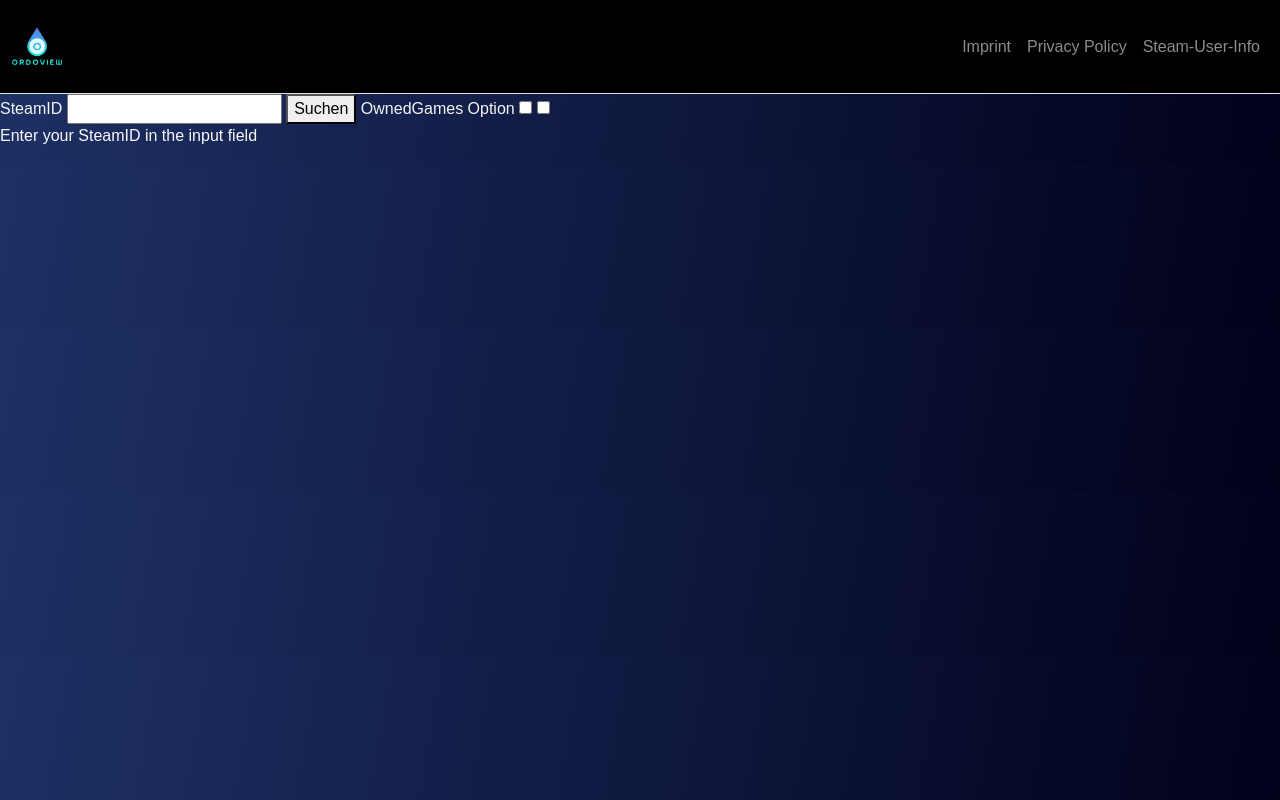
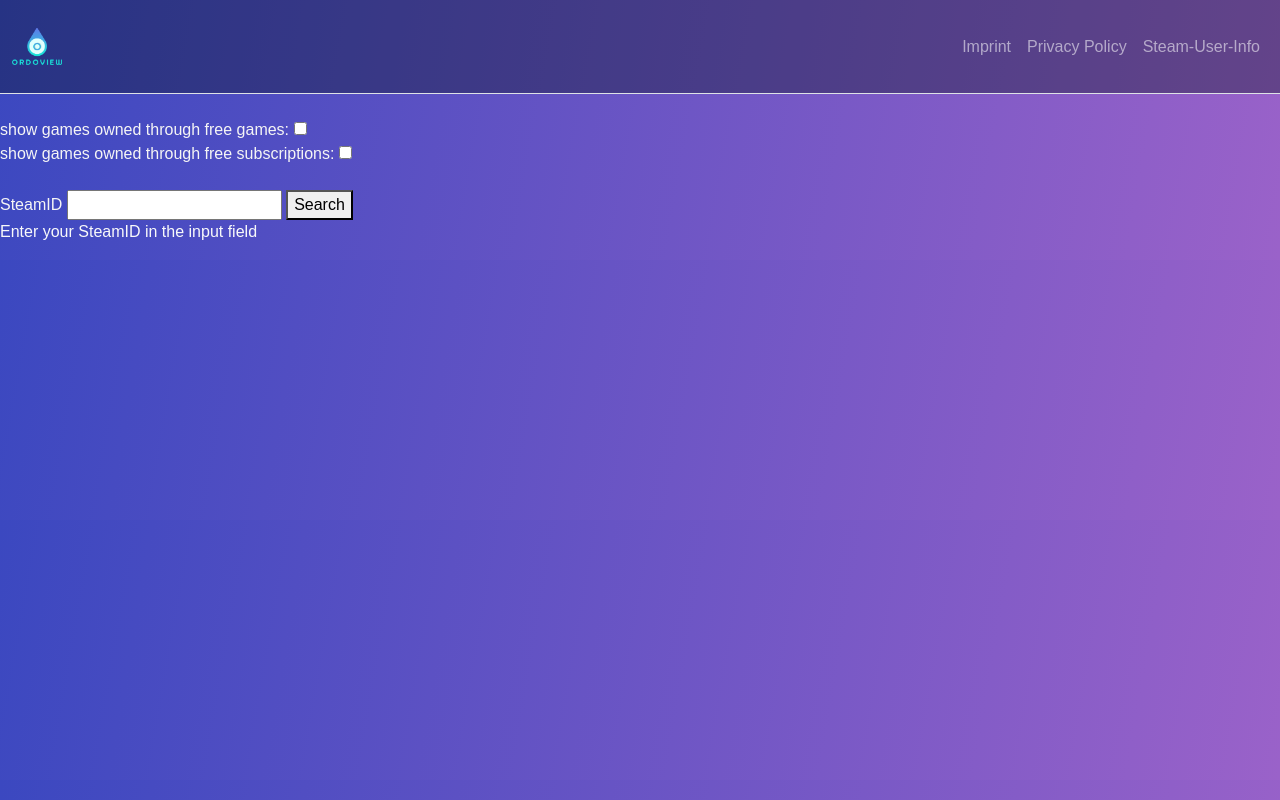
Before and after one commit to Chris42221/OrdoView, a SvelteKit app: page /Steam-User-Info in a window 1280 px wide. Built offline with nearby package versions, Linux system fonts and the light colour scheme.

Commit message:
hintergrund und steam user infoooo

```diff
--- a/src/app.css
+++ b/src/app.css
@@ -2,7 +2,7 @@ body {
     margin: 0;
     padding: 0;
     font-family: Arial, Helvetica, sans-serif;
-    background: linear-gradient(100deg, #021752e3, #01011a);
+    background: linear-gradient(100deg, #3b48c0, #9a62c9);
     color: #f5f5f5;
 }
 
@@ -61,7 +61,6 @@ td:first-child {
 }
 
 #logo {
-    background-color: #000000;
     font-size: 1.1rem;
     line-height: 1.6;
     width: 20;            /* volle Breite */
@@ -70,5 +69,5 @@ td:first-child {
 }
 
 .ad {
-    background-color: #000000;
+    background-color: #010e1459;
 }
--- a/src/routes/Steam-User-Info/+page.svelte
+++ b/src/routes/Steam-User-Info/+page.svelte
@@ -5,27 +5,39 @@
 </script>
 
 
-<form method="POST">
+<form method="POST" class="">
+
+  	<label>
+    <br>
+		show games owned through free games:
+		<input type="checkbox" name="Steamid1OwnedGamesIncludeFreeGames" value="true">
+    <br>
+    show games owned through free subscriptions:
+		<input type="checkbox" name="Steamid1OwnedGamesIncludeFreeSubs" value="true">
+	</label>
+
+  <br>
+  <br>
+
 	<label>
 		SteamID
 		<input id="Steamid1" name="Steamid1" type="text" required >
 	</label>
-	<button>Suchen</button>
+	<button>Search</button>
+  <br>
 
-	<label>
-		OwnedGames Option
-		<input type="checkbox" name="Steamid1OwnedGamesIncludeFreeGames" value="true">
-		<input type="checkbox" name="Steamid1OwnedGamesIncludeFreeSubs" value="true">
-	</label>
+{#if !form?.success && !form?.error}
+  <p class="text-light">Enter your SteamID in the input field</p>
+{/if}
+
+
 </form>
 
 <!--
 Der Ihanlt in den ifs kann geändert werden
 -->
 
-{#if !form?.success && !form?.error}
-  <p class="text-light">Enter your SteamID in the input field</p>
-{/if}
+
 
 {#if form?.error}
   <p class="text-danger fs-4">Invalid Inputs (┬┬﹏┬┬)</p>
```
